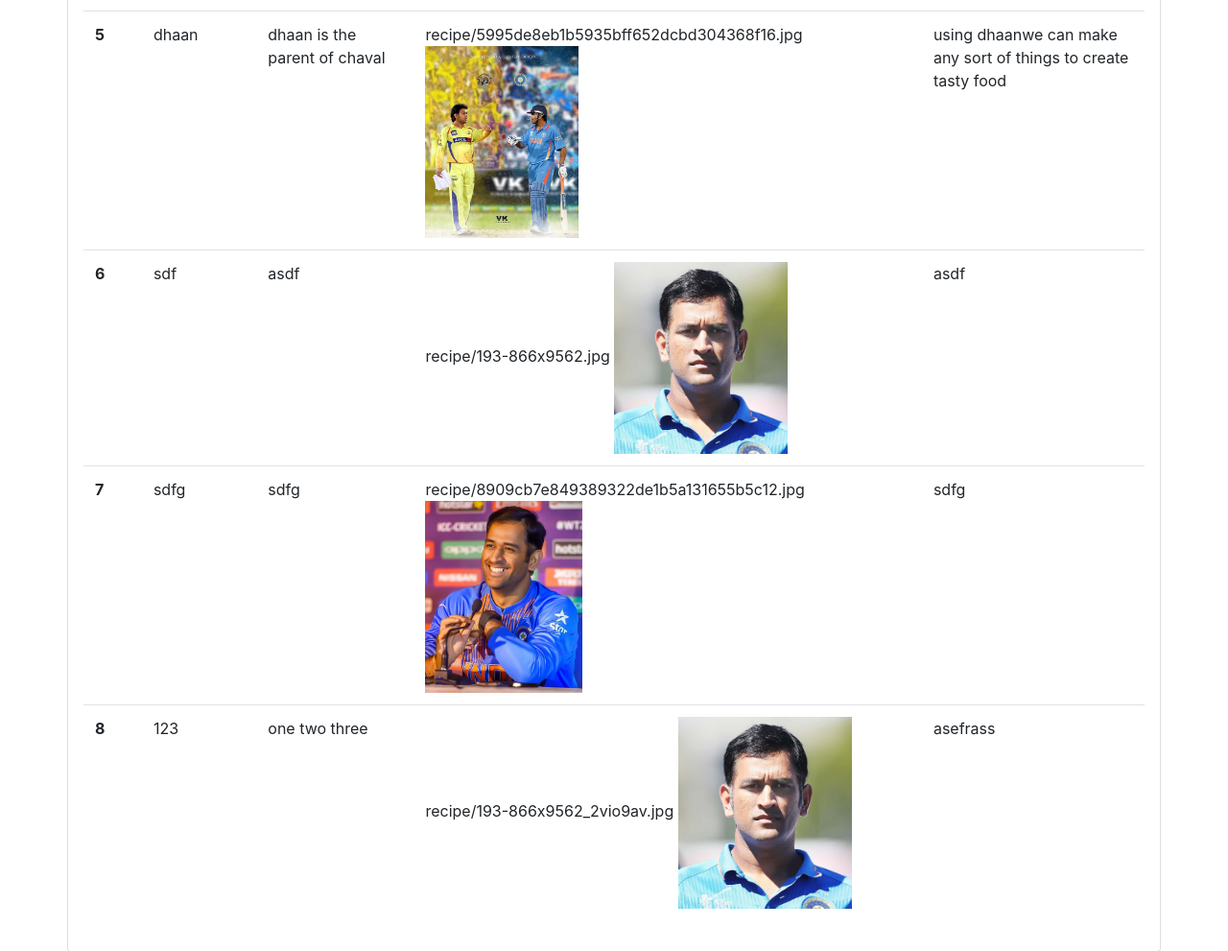
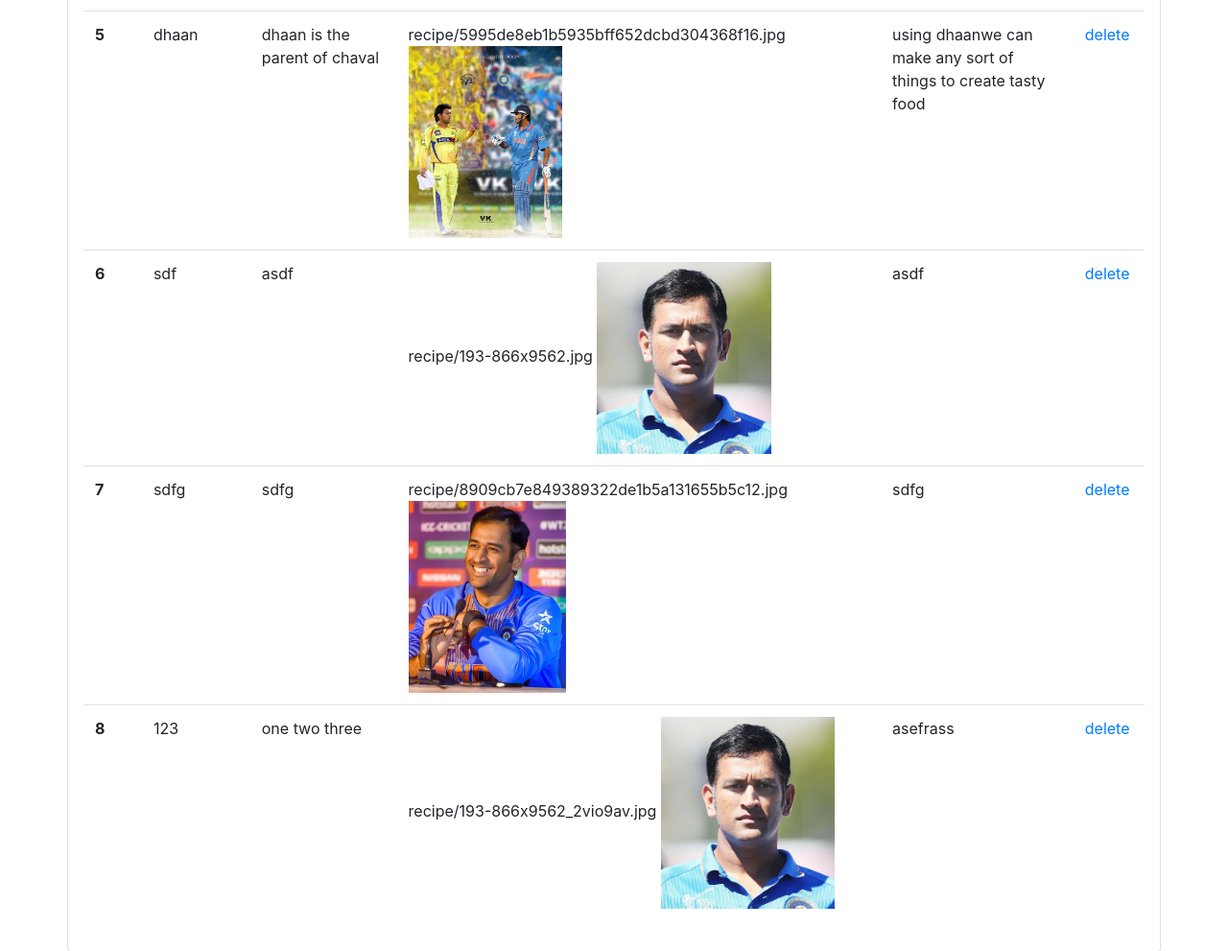
Before and after one commit to 321999/FULL-STACK-project-in-python, a Django app: page /recipe/ in a window 1280 px wide. Shown: the part 1676-2667 px from the top of the page at 96% size. Run offline with Django 4.2, Linux system fonts and the light colour scheme; data comes from the database, SQL or seed files in the repository; both versions use the stored data as it was after the commit.

Commit message:
deleted teh content   from frontedn

```diff
--- a/core/urls.py
+++ b/core/urls.py
@@ -25,6 +25,7 @@ from django.contrib.staticfiles.urls import staticfiles_urlpatterns
 from django.conf.urls.static import static
 
 urlpatterns = [
+    path("delete-recipe/<id>/",delete_recipe,name="delete_recipe"),
     path("recipe/",recipe,name="recipe"),
     path("contact/",contact,name="contact"),
     path("about/",about,name="about"),
--- a/vegetable/templates/recipe.html
+++ b/vegetable/templates/recipe.html
@@ -44,6 +44,8 @@
             <th scope="col">Description</th>
             <th scope="col">Image</th>
             <th scope="col">review</th>
+            <th scope="col">Delete</th>
+
 
         </tr>
     </thead>
@@ -58,6 +60,10 @@
               <!-- http://127.0.0.1:8000/media/recipe/193-866x9562.jp  actually we have to print this  -->
               <img style="height: 200px;" src="/media/{{i.iamge}}"/></td>
             <td>{{i.review}}</td>
+            <td>
+              <a href="/delete-recipe/{{i.id}}/">delete</a>
+            </td>
+
 
         </tr>
         {% endfor %}
--- a/vegetable/views.py
+++ b/vegetable/views.py
@@ -1,5 +1,5 @@
 from django.shortcuts import render,redirect
-from django.http import HttpRequest
+from django.http import HttpRequest,HttpResponse
 from .models import *
 # Create your views here.
 def recipe(request):
@@ -30,3 +30,9 @@ def recipe(request):
     # return render(request,"Intableformat.html",context={"title":"recipe","dbdata":Recipe.objects.all()[0].name+Recipe.objects.all()[1].name})
     return render(request,"recipe.html",context={"title":"recipe","dbdata":Recipe.objects.all()})
     # return render(request,"Intableformat.html",context={"title":"recipe","dbdata":Recipe.objects.all()})
+def delete_recipe(request,id):
+    querytodelete=Recipe.objects.get(id=id)
+    querytodelete.delete()
+    return redirect("/recipe/")
+    # print(id)
+    # return HttpResponse("sleep")
```
Also changed, not shown: db.sqlite3, public/static/recipe/193-866x9562.jpg (added), public/static/recipe/193-866x9562_2vio9av.jpg (added), public/static/recipe/193-866x9562_WF6GYBl.jpg (added), public/static/recipe/30f1cdb84b931216d952fd788569b6255.jpg (added), public/static/recipe/5995de8eb1b5935bff652dcbd304368f16.jpg (added), public/static/recipe/8909cb7e849389322de1b5a131655b5c12.jpg (added).
